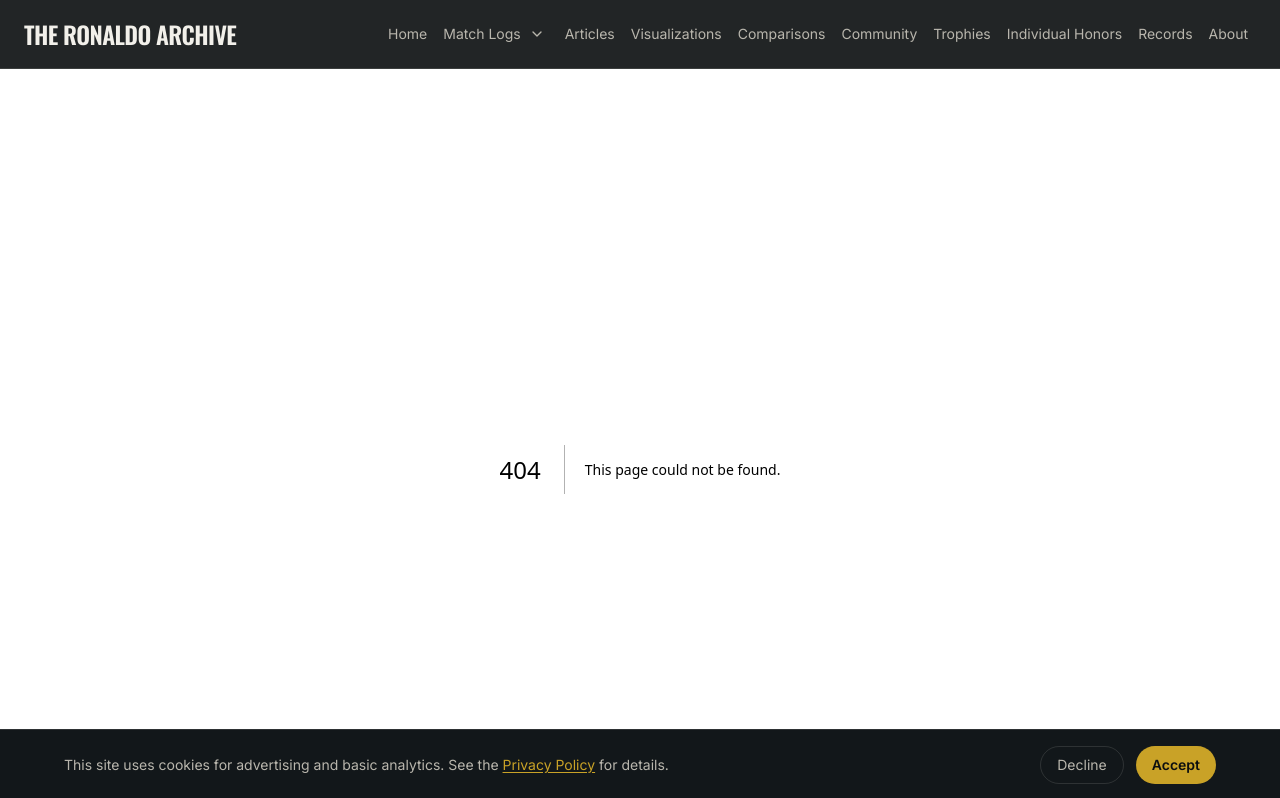
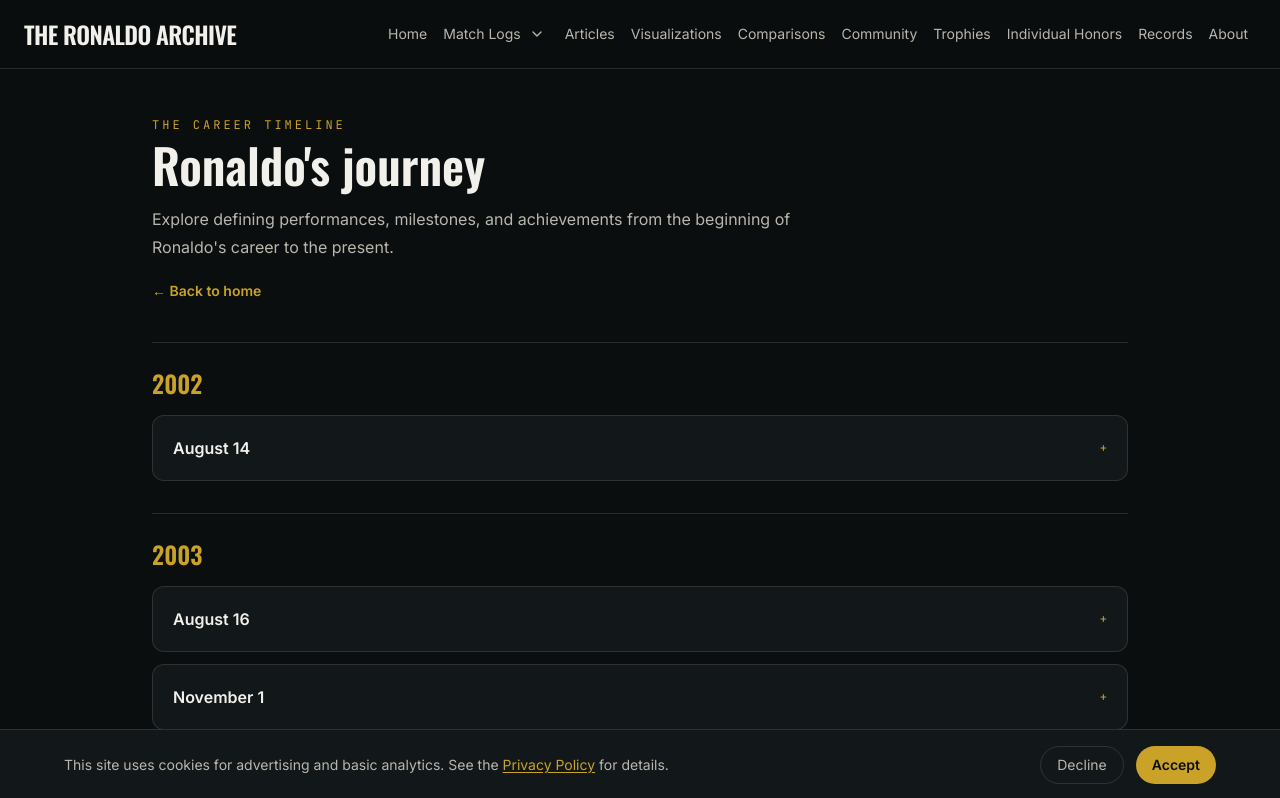
Before and after one commit to ronaldogoatsfc/cr7archive, a Next.js app: page /timeline in a window 1280 px wide. Before the commit this address had no page. Shown: the top 798 px of the page. Built offline with nearby package versions, Linux system fonts and the light colour scheme.

Commit message:
Add collapsible chronological career timeline

```diff
--- /dev/null
+++ b/app/timeline/page.js
@@ -0,0 +1,72 @@
+import Link from "next/link";
+import { getTimelineEvents } from "@/lib/timeline";
+
+export const metadata = {
+  title: "Career Timeline | The Ronaldo Archive",
+  description: "Explore significant moments from Cristiano Ronaldo's career in chronological order.",
+};
+
+export default function TimelinePage() {
+  const events = getTimelineEvents();
+  const years = [...new Set(events.map((event) => event.year))];
+
+  return (
+    <main className="mx-auto max-w-5xl px-6 py-12">
+      <div className="mb-10">
+        <p className="font-mono text-xs uppercase tracking-[0.25em] text-gold">
+          The Career Timeline
+        </p>
+        <h1 className="mt-2 font-display text-4xl font-semibold text-paper sm:text-5xl">
+          Ronaldo&apos;s journey
+        </h1>
+        <p className="mt-4 max-w-2xl leading-7 text-paper-dim">
+          Explore defining performances, milestones, and achievements from the
+          beginning of Ronaldo&apos;s career to the present.
+        </p>
+        <Link
+          href="/"
+          className="mt-5 inline-block text-sm font-semibold text-gold transition hover:text-gold-bright"
+        >
+          ← Back to home
+        </Link>
+      </div>
+
+      <div className="space-y-8">
+        {years.map((year) => {
+          const yearEvents = events.filter((event) => event.year === year);
+
+          return (
+            <section key={year} className="border-t border-line pt-6">
+              <h2 className="mb-4 font-display text-2xl font-semibold text-gold">
+                {year}
+              </h2>
+              <div className="space-y-3">
+                {yearEvents.map((event) => (
+                  <details
+                    key={event.date + event.description}
+                    className="group rounded-xl border border-line bg-pitch-raised"
+                  >
+                    <summary className="flex cursor-pointer list-none items-center justify-between gap-4 p-5 [&::-webkit-details-marker]:hidden">
+                      <span className="font-semibold text-paper">
+                        {new Date(event.date + "T00:00:00").toLocaleDateString(
+                          "en-US",
+                          { month: "long", day: "numeric" }
+                        )}
+                      </span>
+                      <span className="shrink-0 font-mono text-xs text-gold transition group-open:rotate-45">
+                        +
+                      </span>
+                    </summary>
+                    <div className="border-t border-line px-5 py-4 text-sm leading-7 text-paper-dim">
+                      {event.description}
+                    </div>
+                  </details>
+                ))}
+              </div>
+            </section>
+          );
+        })}
+      </div>
+    </main>
+  );
+}
```
